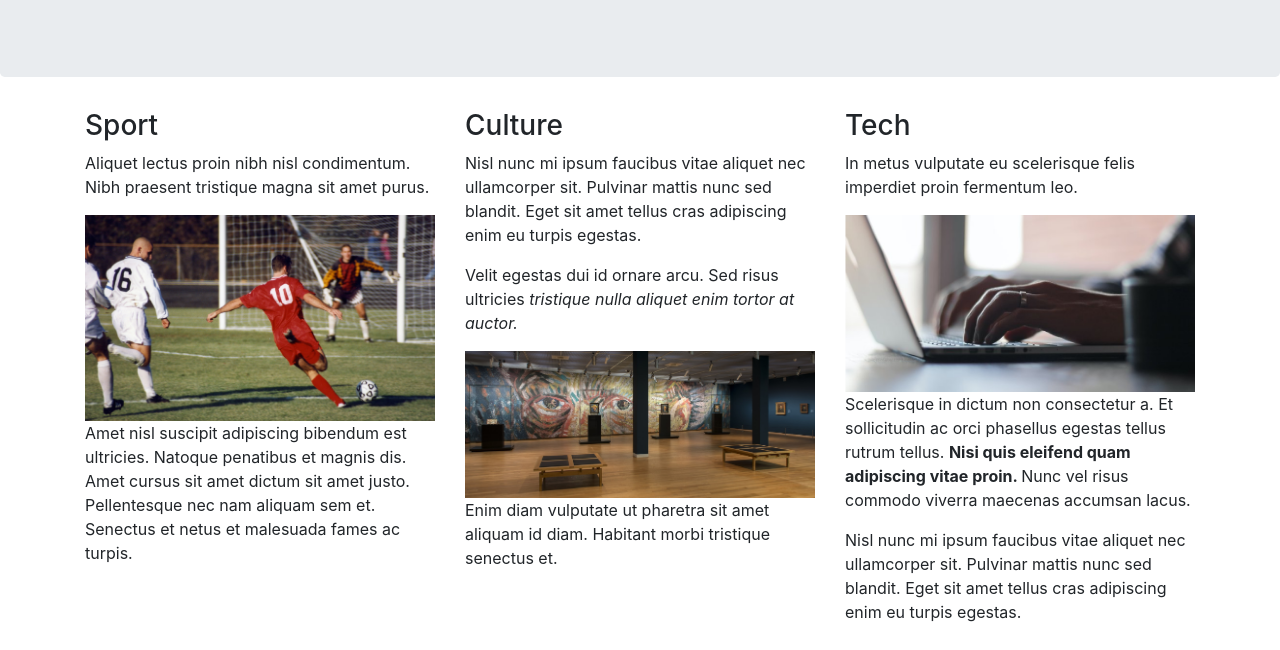
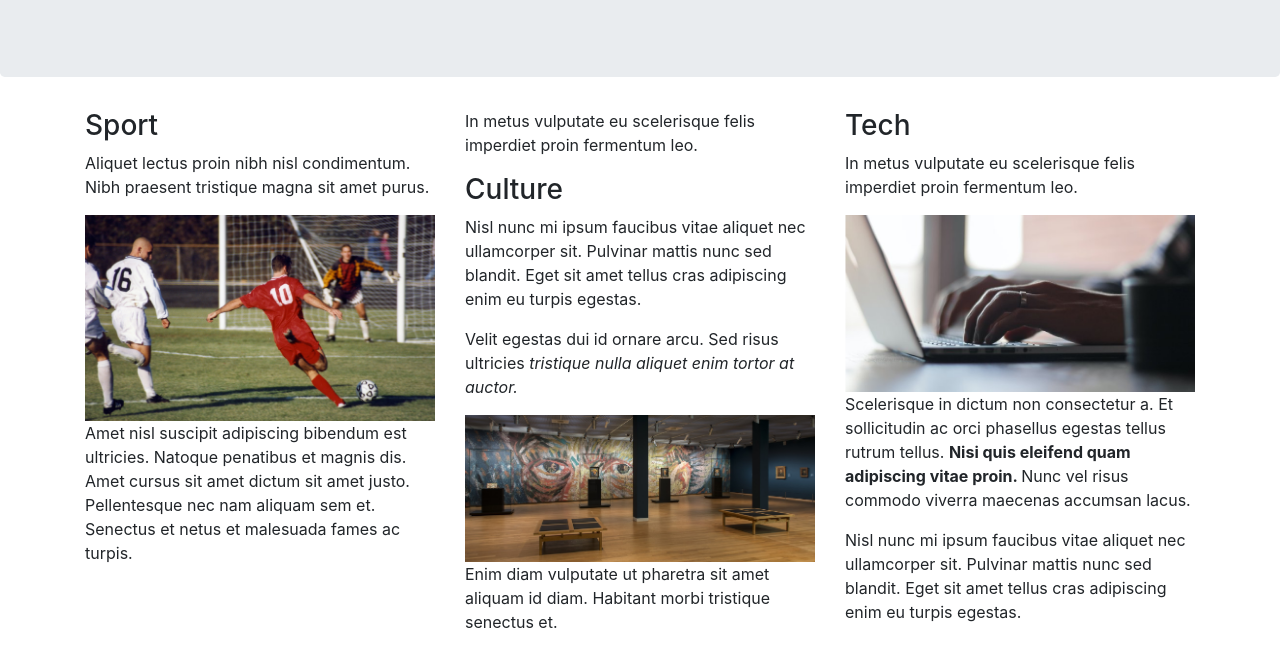
Before and after one commit to Olha-st/test_name, a plain HTML site: page index.html in a window 1280 px wide. Shown: the part 161-811 px from the top of the page. Drawn offline with Linux system fonts and the light colour scheme.

Commit message:
add paragraf

```diff
--- a/index.html
+++ b/index.html
@@ -19,6 +19,7 @@
 	  <p>  Amet nisl suscipit adipiscing bibendum est ultricies. Natoque penatibus et magnis dis. Amet cursus sit amet dictum sit amet justo. Pellentesque nec nam aliquam sem et. Senectus et netus et malesuada fames ac turpis. </p>
     </div>
     <div class="col-sm-4">
+      <p>In metus vulputate eu scelerisque felis imperdiet proin fermentum leo.</p>
       <h3>Culture</h3>
       <p>Nisl nunc mi ipsum faucibus vitae aliquet nec ullamcorper sit. Pulvinar mattis nunc sed blandit. Eget sit amet tellus cras adipiscing enim eu turpis egestas.  </p>
 	  <p>Velit egestas dui id ornare arcu. Sed risus ultricies <i>tristique nulla aliquet enim tortor at auctor. </i> </p>
```
